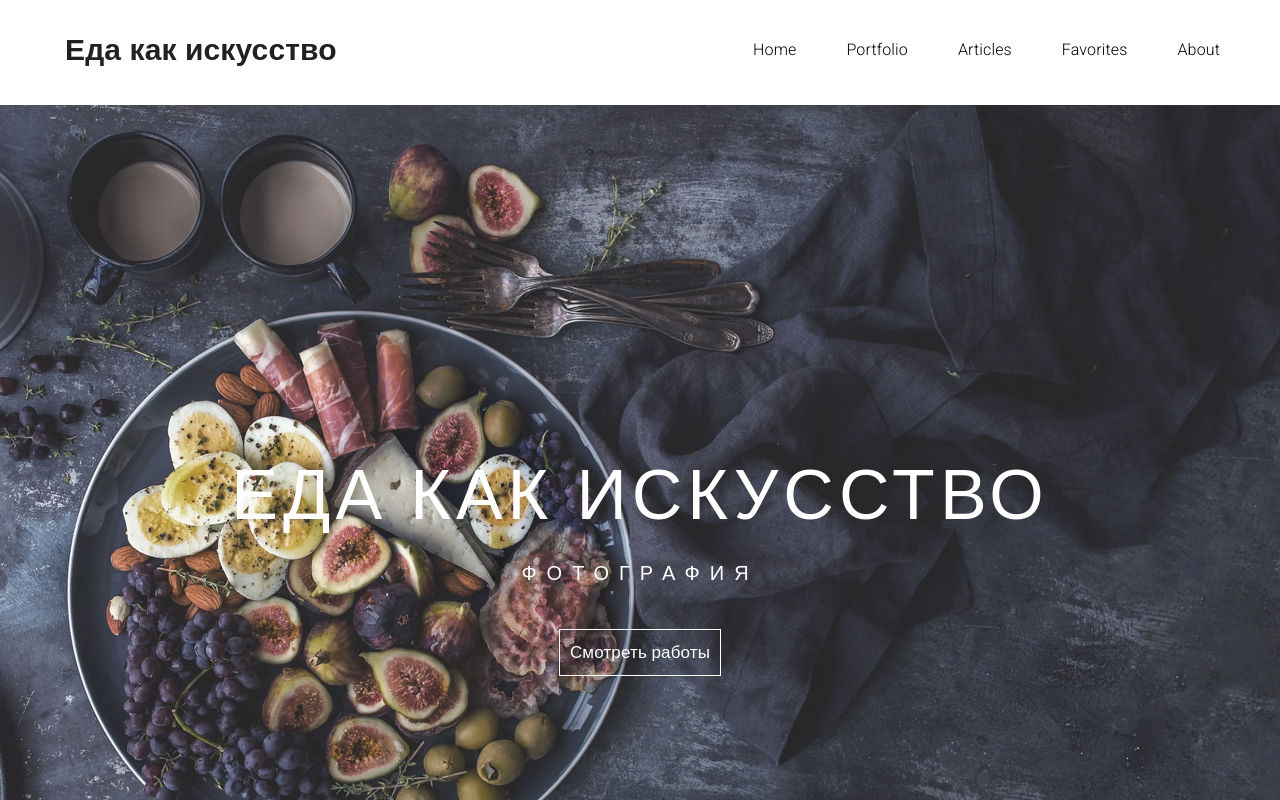
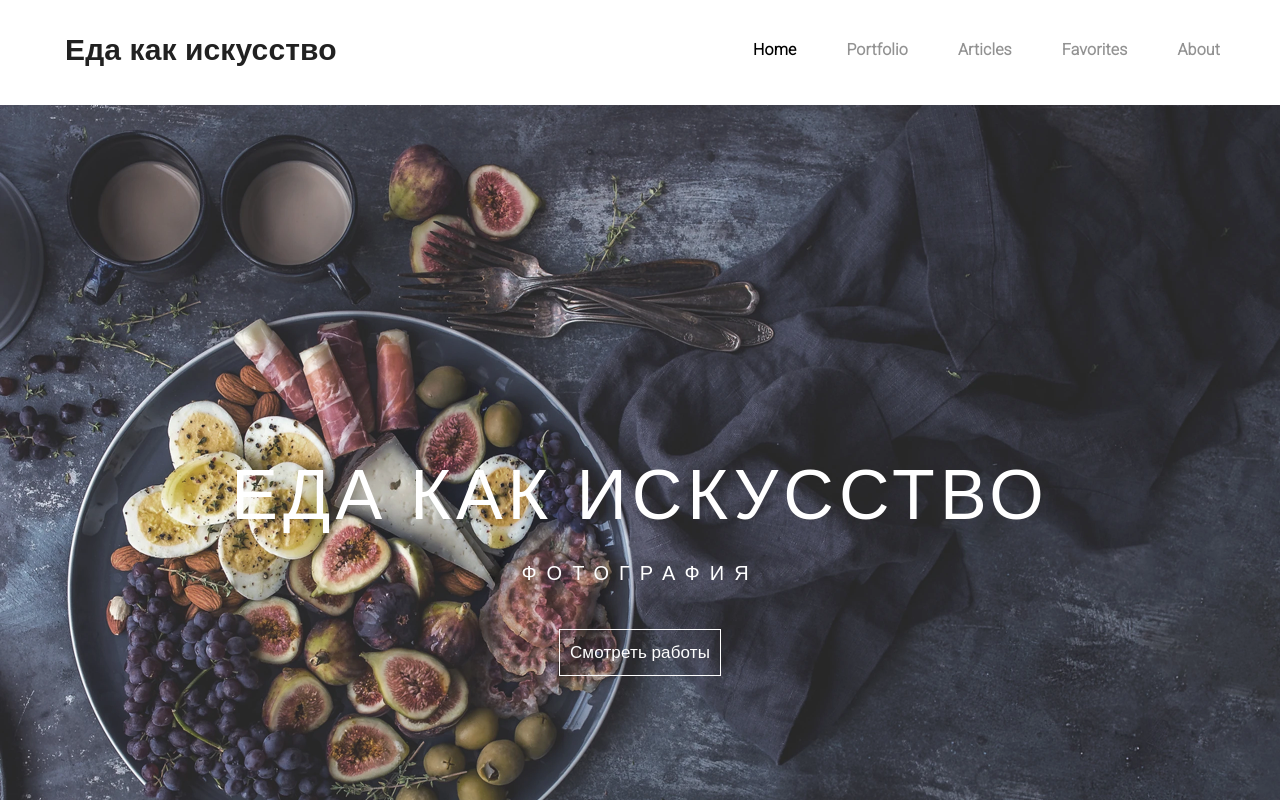
Before and after one commit to NikitOS-1/food-blog, a React (Create React App) app: page / in a window 1280 px wide. Shown: the top 800 px of the page. Built offline with nearby package versions, Linux system fonts and the light colour scheme.

Commit message:
add style menuitem

```diff
--- a/src/componets/Menu/Menu.module.scss
+++ b/src/componets/Menu/Menu.scss
@@ -10,19 +10,11 @@
                 font-family: 'Roboto', sans-serif;
                 padding: 5px;
                 text-decoration: none;
-                color: black;
                 font-size: 16px;
+                font-weight: bold;
 
                 &:hover {
-                    color: rgba(0, 0, 0, 0.428);
-                }
-
-                &:active {
-                    color: rgba(0, 0, 0, 0.22);
-                }
-
-                &:focus {
-                    color: rgba(0, 0, 0, 0.22);
+                    opacity: 0.500;
                 }
             }
         }
--- a/src/componets/Menu/Menu.tsx
+++ b/src/componets/Menu/Menu.tsx
@@ -1,11 +1,11 @@
-import style from "./Menu.module.scss";
+import "./Menu.scss";
 import MenuItem from "./MenuItem";
 
 type Props = {};
 const Menu = (props: Props) => {
   return (
     <>
-      <nav className={style.nav}>
+      <nav className="nav">
         <ul>
           <li>
             <MenuItem to="/">Home</MenuItem>
--- /dev/null
+++ b/src/componets/Menu/MenuItem.scss
@@ -0,0 +1,7 @@
+.menu-item-active {
+    color: black;
+}
+
+.menu-item {
+    color: rgba(0, 0, 0, 0.428);
+}
--- a/src/componets/Menu/MenuItem.tsx
+++ b/src/componets/Menu/MenuItem.tsx
@@ -1,4 +1,5 @@
 import { NavLink } from "react-router-dom";
+import "./MenuItem.scss";
 
 type Props = {
   to: string;
@@ -9,7 +10,9 @@ const MenuItem = ({ to, children }: Props) => {
   return (
     <NavLink
       to={to}
-      className={(isActive) => (isActive ? "menu-item-active" : "menu-item")}>
+      className={({ isActive }) =>
+        isActive ? "menu-item-active" : "menu-item"
+      }>
       {children}
     </NavLink>
   );
```
